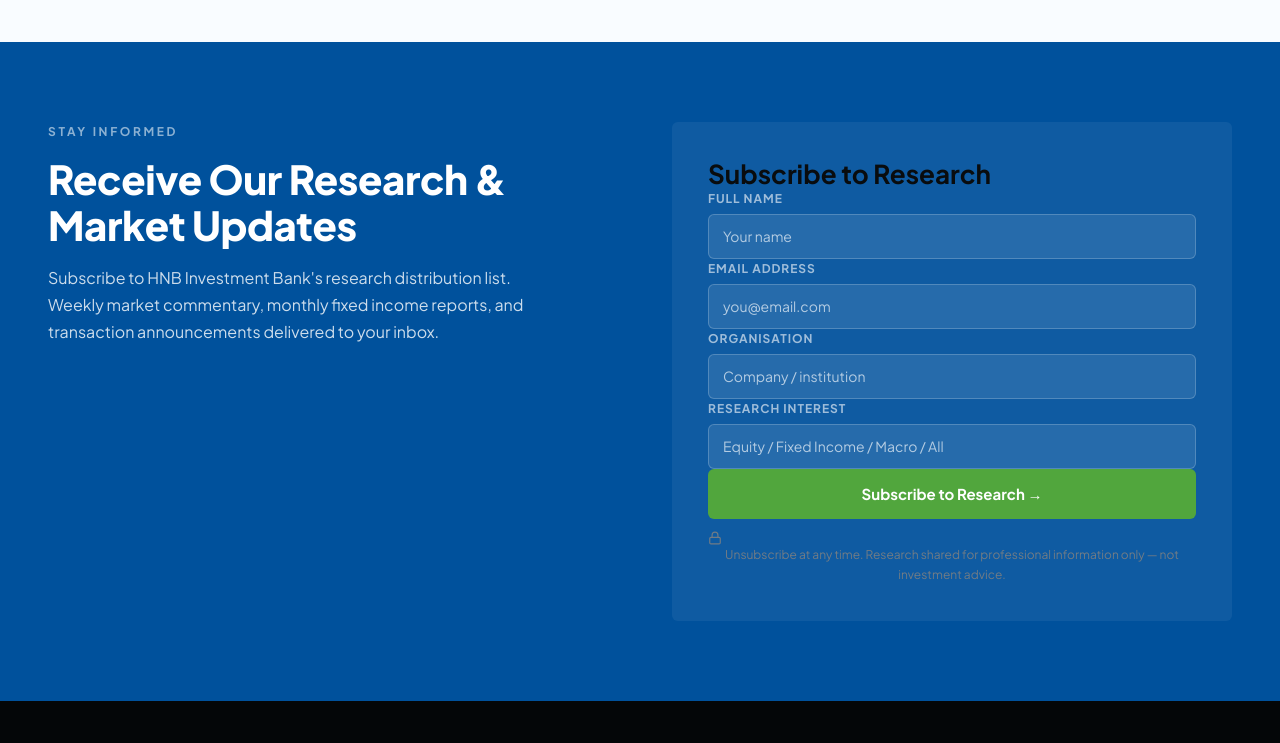
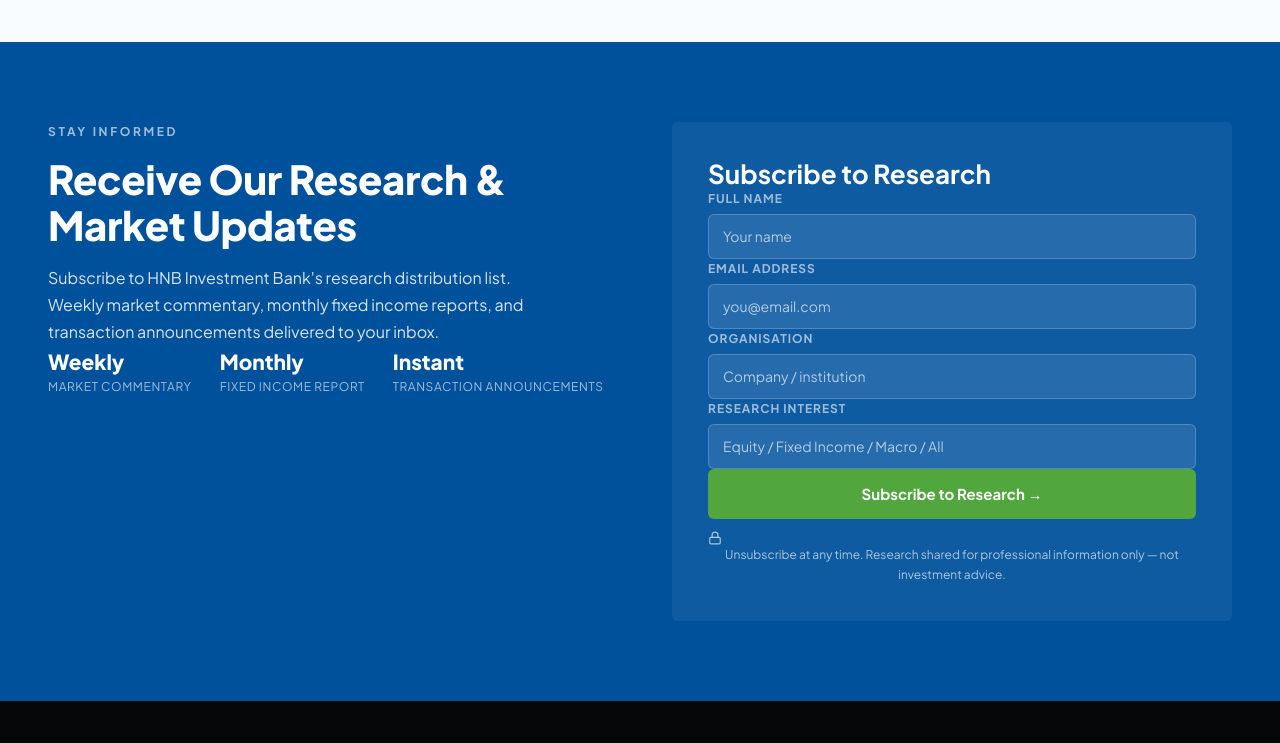
Before and after one commit to chamindu-surge/hnbib-prototype, a plain HTML site: page news/index.html in a window 1280 px wide. Shown: the part 2700-3443 px from the top of the page. Drawn offline with Linux system fonts and the light colour scheme.

Commit message:
Fix CTA section text colours: blanket white overrides for headings, labels, stat-proof and form-reassurance on dark primary background

```diff
--- a/styles.css
+++ b/styles.css
@@ -377,13 +377,40 @@
   gap: 64px;
   align-items: start;
 }
-.cta-final-copy .section-label { color: oklch(1 0 0 / 0.55); }
-.cta-final-copy h2 {
+/* Blanket white overrides — all text inside CTA section is on dark primary bg */
+.section-cta-final h2,
+.section-cta-final h3 { color: oklch(1 0 0); }
+.section-cta-final p   { color: oklch(1 0 0 / 0.85); }
+.section-cta-final .section-label { color: oklch(1 0 0 / 0.62); }
+.section-cta-final .form-reassurance { color: oklch(1 0 0 / 0.65); }
+.section-cta-final label { color: oklch(1 0 0 / 0.65); }
+
+/* Backwards-compat: old .cta-final-copy selectors kept for specificity */
+.cta-final-copy .section-label { color: oklch(1 0 0 / 0.62); }
+.cta-final-copy h2 { color: oklch(1 0 0); margin-top: 10px; margin-bottom: 16px; }
+.cta-final-copy p  { color: oklch(1 0 0 / 0.85); max-width: 480px; }
+
+/* stat-proof (3-col stats inside CTA copy) */
+.stat-proof {
+  display: flex;
+  gap: 28px;
+  flex-wrap: wrap;
+  margin-top: 24px;
+}
+.stat-proof > div { display: flex; flex-direction: column; gap: 3px; }
+.section-cta-final .stat-proof strong {
   color: oklch(1 0 0);
-  margin-top: 10px;
-  margin-bottom: 16px;
+  font-size: 1.3rem;
+  font-weight: 800;
+  line-height: 1.1;
 }
-.cta-final-copy p { color: oklch(1 0 0 / 0.8); max-width: 480px; }
+.section-cta-final .stat-proof span {
+  color: oklch(1 0 0 / 0.62);
+  font-size: 12px;
+  font-weight: 500;
+  text-transform: uppercase;
+  letter-spacing: 0.05em;
+}
 .cta-final-form {
   background: oklch(1 0 0 / 0.06);
   border-radius: var(--radius);
```
